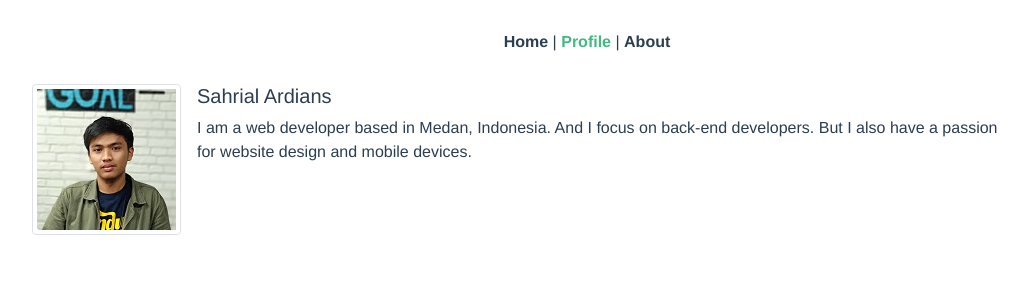
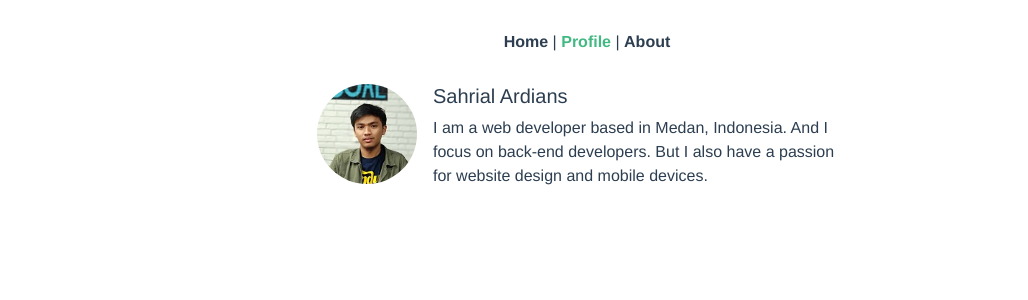
Before and after one commit to sahrialardians/vue-router, a Vue app: page /#/profile in a window 1280 px wide. Shown: the top 300 px of the page, without its empty margins (53-1081 px from the left). Built offline with nearby package versions, Linux system fonts and the light colour scheme.

Commit message:
modified style

```diff
--- a/src/views/Profile.vue
+++ b/src/views/Profile.vue
@@ -1,15 +1,14 @@
 <template>
   <div class="profile">
       <div class="container">
-          <div class="row">
-              <div class="col-12">
+          <div class="row justify-content-center">
+              <div class="col-lg-6">
                   <div class="media text-left">
-                    <img src="../assets/photo-profile.png" class="mr-3 img-thumbnail" alt="">
+                    <img src="../assets/photo-profile.png" class="mr-3 img-profile" alt="">
                     <div class="media-body">
                         <h5 class="mt-0">Sahrial Ardians</h5>
                         <p>
-                            I am a web developer based in Medan, Indonesia. And I focus on back-end developers. But I also have a passion
-                            <br>for website design and mobile devices.
+                            I am a web developer based in Medan, Indonesia. And I focus on back-end developers. But I also have a passion for website design and mobile devices.
                         </p>
                     </div>
                   </div>
@@ -31,3 +30,11 @@ export default {
   }
 }
 </script>
+
+<style scoped>
+    .img-profile{
+        width: 100px;
+        height: 100px;
+        border-radius: 200%;
+    }
+</style>
```
